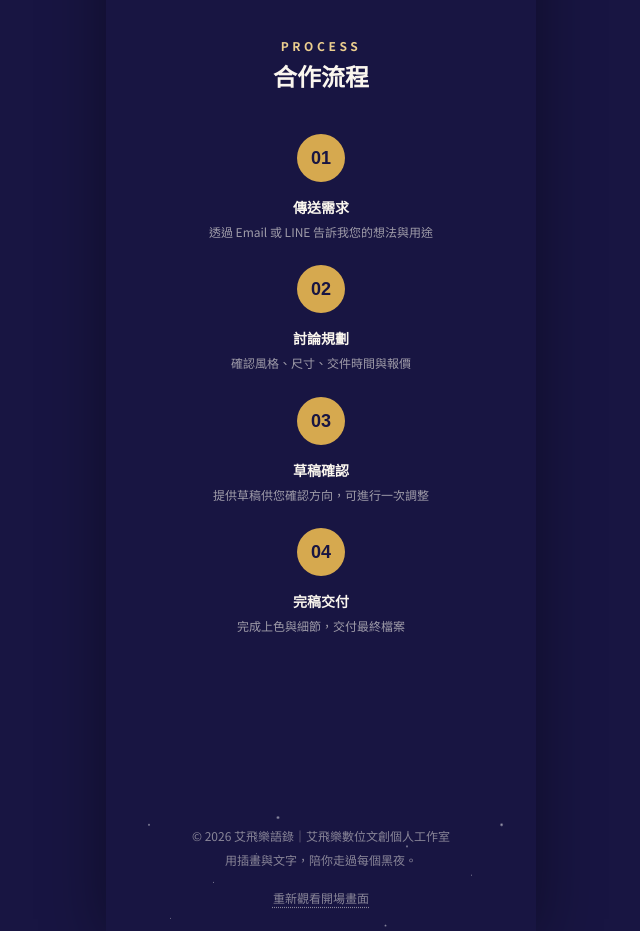
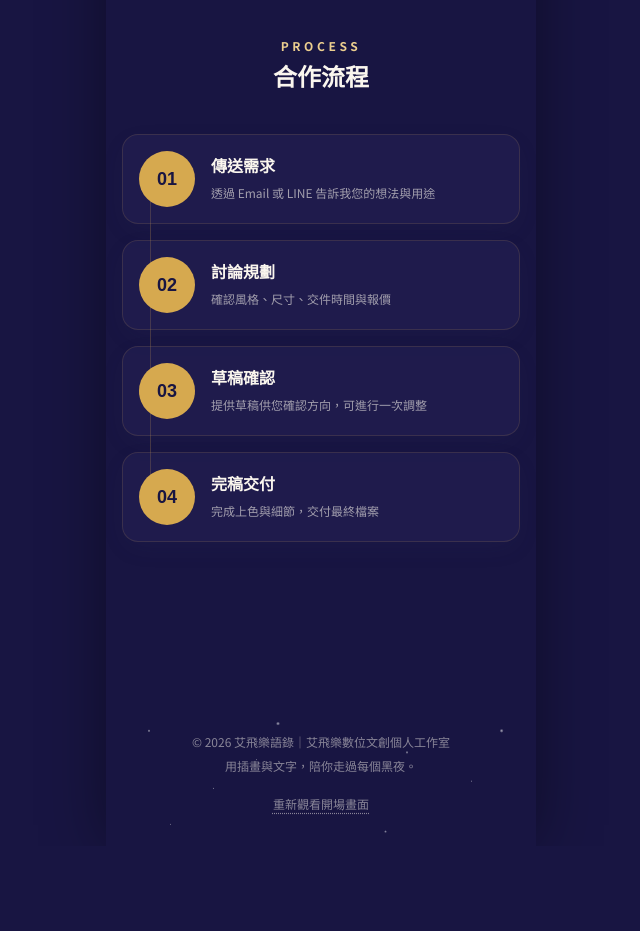
Before and after one commit to kitty840219-web/claude-, a Next.js app: page /contact in a window 1280 px wide. Shown: the part 2400-3331 px from the top of the page, without its empty margins (319-959 px from the left). After the commit the page ends 3246 px from the top, so only its background shows below. Built offline with nearby package versions, Linux system fonts and the light colour scheme; a web font is replaced by a local one.

Commit message:
Redesign collaboration process as horizontal steps

```diff
--- a/app/contact/page.tsx
+++ b/app/contact/page.tsx
@@ -146,14 +146,17 @@ export default function ContactPage() {
       <section className="bg-night-dark py-20">
         <div className="mx-auto max-w-5xl px-4 sm:px-6">
           <SectionHeading eyebrow="PROCESS" title="合作流程" center />
-          <div className="mt-10 grid gap-6 sm:grid-cols-4">
+          <div className="relative mt-10 grid gap-4">
+            <div className="pointer-events-none absolute bottom-10 left-7 top-10 w-px bg-gold/25" />
             {PROCESS.map((p) => (
-              <div key={p.step} className="text-center">
-                <div className="mx-auto flex h-12 w-12 items-center justify-center rounded-full bg-gold font-serif text-lg font-bold text-night-dark">
+              <div key={p.step} className="relative grid grid-cols-[3.5rem_minmax(0,1fr)] items-center gap-4 rounded-2xl border border-gold/15 bg-night-light/20 p-4 text-left shadow-card">
+                <div className="relative z-10 flex h-14 w-14 items-center justify-center rounded-full bg-gold font-serif text-lg font-bold text-night-dark">
                   {p.step}
                 </div>
-                <h3 className="mt-4 font-serif text-sm font-bold text-paper">{p.title}</h3>
-                <p className="mt-1 text-xs leading-relaxed text-paper/60">{p.desc}</p>
+                <div className="min-w-0">
+                  <h3 className="font-serif text-base font-bold text-paper">{p.title}</h3>
+                  <p className="mt-1 text-xs leading-relaxed text-paper/60">{p.desc}</p>
+                </div>
               </div>
             ))}
           </div>
```
